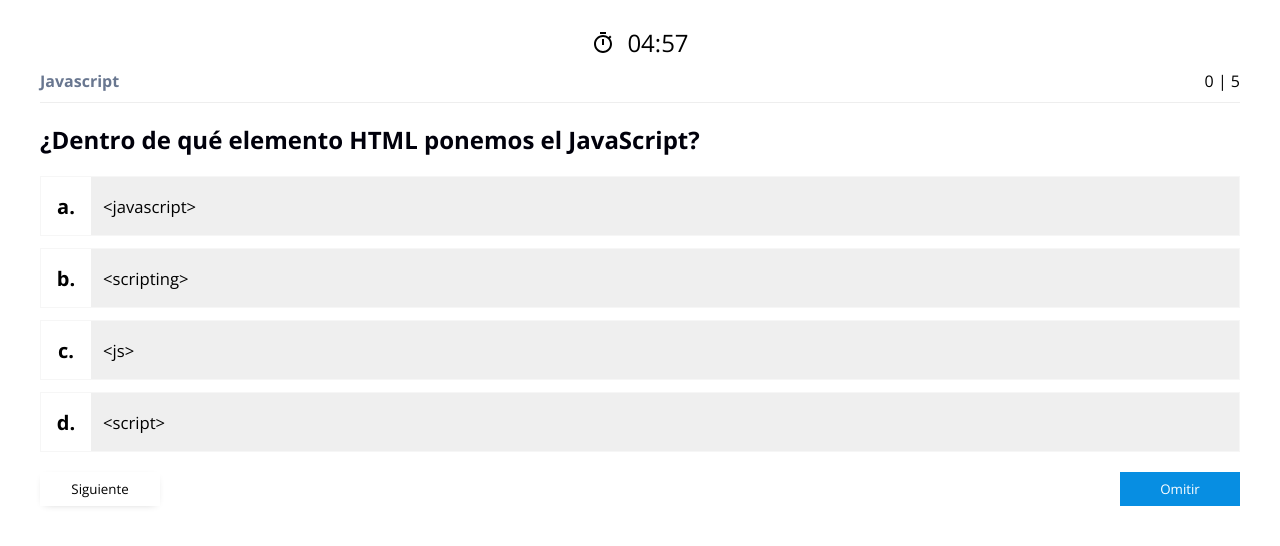
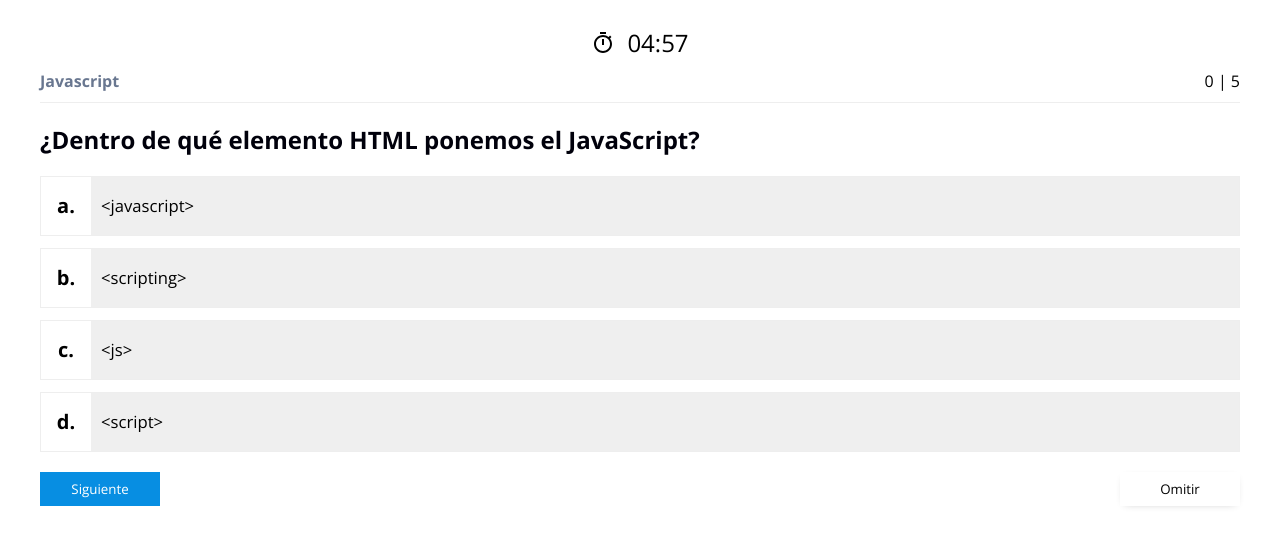
Before and after one commit to AlexGarrixen/platzi-quiz, a plain HTML site: page index.html in a window 1280 px wide. Both pictures are taken after a click on the button "Empezar". Drawn offline with nearby package versions, Linux system fonts and the light colour scheme.

Commit message:
fix styles options and fix js

```diff
--- a/assets/css/app.css
+++ b/assets/css/app.css
@@ -32,6 +32,10 @@ button {
   margin: 0 auto;
   padding-top: 25px;
 }
+
+/* .quiz {
+  display: block !important;
+} */
 
 .quiz-view-initial {
   display: flex;
@@ -107,36 +111,103 @@ button {
 
 .quiz__options {
   margin-bottom: 20px;
+  width: 100%;
 }
 
-.buttonOption {
-  height: 60px;
-  border: 1px solid #F6F6F6;
+.button-option {
+  min-height: 60px;
   display: block;
   width: 100%;
+  text-align: left;
   margin-bottom: 12px;
-  display: flex;
+  word-wrap: break-word;
   padding: 0;
-  overflow: hidden;
+  padding-left: 60px;
+  padding-right: 10px;
+  transition: .2s;
+  border: 1px solid #eee;
   cursor: pointer;
-  transition: .2s;
+  position: relative;
 }
 
-.buttonOption--select {
+.button-option:hover {
+  border-color: var(--blue);
+}
+
+.button-option--select {
   border: 1px solid var(--blue);
 }
 
-.buttonOption:hover {
-  border-color: var(--blue);
-}
-
-.buttonOption:active {
+.button-option:active {
   transform: scale(0.95);
 }
 
+.button-option:nth-child(1)::after {
+  content: 'a.';
+  position: absolute;
+  top: 0;
+  left: 0;
+  width: 50px;
+  height: 100%;
+  background-color: #fff;
+  display: flex;
+  align-items: center;
+  justify-content: center;
+  font-size: var(--font-size-lg);
+  font-weight: bold;
+}
+
+.button-option:nth-child(2)::after {
+  content: 'b.';
+  position: absolute;
+  top: 0;
+  left: 0;
+  width: 50px;
+  height: 100%;
+  background-color: #fff;
+  display: flex;
+  align-items: center;
+  justify-content: center;
+  font-size: var(--font-size-lg);
+  font-weight: bold;
+}
+
+.button-option:nth-child(3)::after {
+  content: 'c.';
+  position: absolute;
+  top: 0;
+  left: 0;
+  width: 50px;
+  height: 100%;
+  background-color: #fff;
+  display: flex;
+  align-items: center;
+  justify-content: center;
+  font-size: var(--font-size-lg);
+  font-weight: bold;
+}
+
+.button-option:nth-child(4)::after {
+  content: 'd.';
+  position: absolute;
+  top: 0;
+  left: 0;
+  width: 50px;
+  height: 100%;
+  background-color: #fff;
+  display: flex;
+  align-items: center;
+  justify-content: center;
+  font-size: var(--font-size-lg);
+  font-weight: bold;
+}
+
 .button-option__name-option {
+  position: absolute;
+  top: 0;
+  left: 0;
   background-color: #fff;
-  height: inherit;
+  height: 100%;
   width: 50px;
   font-weight: bold;
   display: flex;
@@ -146,15 +217,10 @@ button {
   pointer-events: none;
 }
 
-.button-option__response {
+.button-option__name-response {
+  margin: 0;
+  font-size: var(--font-size-md);
   pointer-events: none;
-  flex: 1;
-  font-size: var(--font-size-md);
-  height: inherit;
-  display: flex;
-  align-items: center;
-  margin: 0;
-  padding: 0 12px;
 }
 
 .quiz__actions {
@@ -170,13 +236,13 @@ button {
 }
 
 .quiz__button-next {
-  background-color: #fff;
-  box-shadow: 0 2px 8px -5px rgba(0,0,0,.3);
+  background-color: var(--blue);
+  color: #fff;
 }
 
 .quiz__button-skip {
-  background-color: var(--blue);
-  color: #fff;
+  background-color: #fff;
+  box-shadow: 0 2px 8px -5px rgba(0,0,0,.3);
 }
 
 /* dialog results */
@@ -263,3 +329,16 @@ button {
     text-align: center;
   }
 }
+
+
+@media screen and (max-width: 576px) {
+  body {
+    font-size: 12px;
+  }
+
+  .dialog-results {
+    height: 80vh;
+    margin-left: 10px;
+    margin-right: 10px;
+  }
+}
--- a/assets/js/app.js
+++ b/assets/js/app.js
@@ -26,7 +26,7 @@ const dialogResultsMessage = document.getElementById('dialog-results__message')
 const buttonRestart = document.getElementById('btn-restart')
 const titleQuestion = document.getElementById('titleQuestion');
 const quizCountdown = document.getElementById('quiz-countdown');
-const buttonsOptions = document.getElementsByClassName('buttonOption');
+const nodeOptions = document.getElementById('quiz__options');
 const countdown = new Countdown();
 
 
@@ -44,6 +44,7 @@ buttonStart.onclick = function() {
 }
 
 buttonSkip.onclick = function() {
+  nodeOptions.innerHTML = '';
   clearClassButtons()
   questions.push(questions[0]);
   questions.shift();
@@ -53,6 +54,7 @@ buttonSkip.onclick = function() {
 
 buttonNext.onclick = function() {
   if (responseUser) {
+    nodeOptions.innerHTML = '';
     clearClassButtons();
     responses.push(responseUser);
     setNumQuestions();
@@ -65,6 +67,7 @@ buttonNext.onclick = function() {
       showQuestion(questions);
     } else {
       if (dialogResults.style.display === 'none') dialogResults.style.display = 'flex';
+      quiz.style.display = 'none';
       setPoints();
       countdown.cancelCountdown();
     }
@@ -81,6 +84,7 @@ countdown.suscribeOnTime((time) => quizCountdown.textContent = time);
 
 countdown.suscribeOnFinish(() => {
   if (dialogResults.style.display === 'none') dialogResults.style.display = 'flex';
+  quiz.style.display = 'none';
   setPoints();
 })
 
@@ -109,22 +113,33 @@ function setPoints() {
 
 function showQuestion(questions_) {
   const options = questions_[0].options;
+
   titleQuestion.textContent = questions_[0].title;
+  options.forEach((opt) => {
+    let btn = document.createElement('button');
+    let p = document.createElement('p');
 
-  Array.prototype.forEach.call(buttonsOptions, (option, idx) => {
-    option.children[1].textContent = `${options[idx].response}`;
-    option.dataset.option = options[idx].option;
-    option.onclick = (e) => {
-      clearClassButtons();
-      e.target.classList.add('buttonOption--select');
-      responseUser =  { idQuestion: questions_[0].id, response: e.target.dataset.option }
-    }
+    btn.dataset.option = opt.option;
+    btn.className = 'button-option';
+    btn.onclick = handleClickButtonOptions;
+    p.className = 'button-option__name-response'
+    p.textContent = opt.response
+
+    btn.appendChild(p)
+    nodeOptions.appendChild(btn)
   })
 }
 
+function handleClickButtonOptions(e) {
+  clearClassButtons();
+  e.target.classList.add('button-option--select');
+  responseUser =  { idQuestion: questions[0].id, response: e.target.dataset.option }
+}
+
 function clearClassButtons() {
+  const buttonsOptions = document.getElementsByClassName('button-option');
   Array.prototype.forEach.call(buttonsOptions, (button) => {
-    if (button.classList.contains('buttonOption--select')) button.classList.remove('buttonOption--select')
+    if (button.classList.contains('button-option--select')) button.classList.remove('button-option--select')
   })
 }
 
--- a/index.html
+++ b/index.html
@@ -2,7 +2,7 @@
 <html lang="en">
 <head>
   <meta charset="UTF-8">
-  <meta name="viewport" content="width=device-width, initial-scale=1.0">
+  <meta name="viewport" content="width=device-width, initial-scale=1.0, user-scalable=no">
   <title>Platzi quiz</title>
   <link rel="stylesheet" href="./assets/css/app.css" />
 </head>
@@ -39,31 +39,7 @@
         Titulo Pregunta
       </h2>
 
-      <div class="quiz__options">
-        <button class="buttonOption">
-          <span class="button-option__name-option">
-            a.
-          </span>
-          <p id="button-option-response" class="button-option__response"></p>
-        </button>
-        <button class="buttonOption">
-          <span class="button-option__name-option">
-            b.
-          </span>
-          <p id="button-option-response" class="button-option__response"></p>
-        </button>
-        <button class="buttonOption">
-          <span class="button-option__name-option">
-            c.
-          </span>
-          <p id="button-option-response" class="button-option__response"></p>
-        </button>
-        <button class="buttonOption">
-          <span class="button-option__name-option">
-            d.
-          </span>
-          <p id="button-option-response" class="button-option__response"></p>
-        </button>
+      <div id='quiz__options' class="quiz__options">
       </div>
 
       <div class="quiz__actions">
@@ -94,6 +70,7 @@
     </button>
   </div>
 
+ <script src='https://cdnjs.cloudflare.com/ajax/libs/highlight.js/9.18.1/highlight.min.js'></script>
  <script src="./assets/js/countdown.js"></script>
  <script src="./assets/js/responses.js"></script>
  <script src="./assets/js/questions.js"></script>
```
